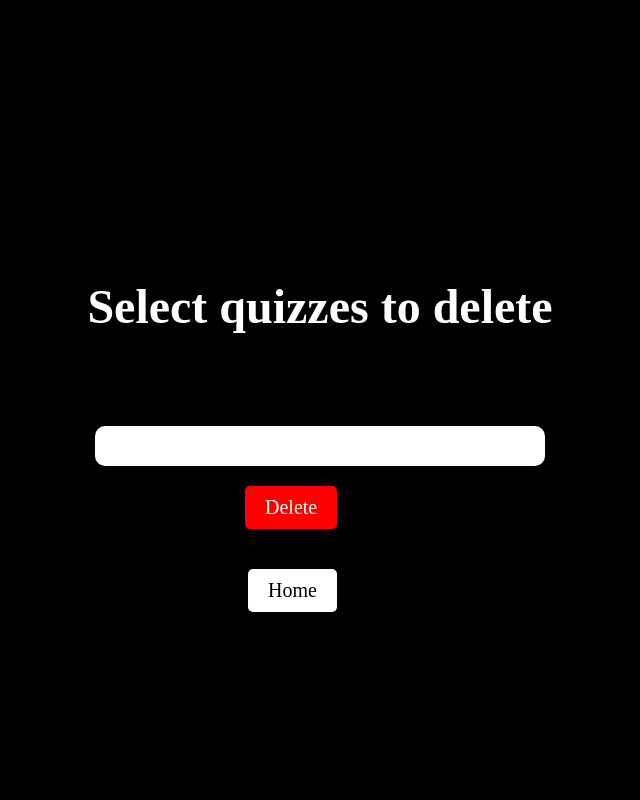
After one commit to software-students-spring2024/5-final-project-spring-2024-se-2pm-final, a Flask app: page /delete in a window 1280 px wide. The commit adds this page. Shown: the whole page, without its empty margins (320-960 px from the left). Run offline with Flask 3, Linux system fonts and the light colour scheme; data that the repository does not hold is empty.

Commit message:
now you can delete a quiz

```diff
--- a/quiz-app/app.py
+++ b/quiz-app/app.py
@@ -76,6 +76,27 @@ def add_quiz():
     db.quizzes.insert_one(quiz)
     return redirect(url_for('home'))
 
+@app.route("/delete", methods=['GET', 'POST'])
+def delete():
+    # POST handler
+    if request.method == 'POST':
+
+        # get taskId
+        quiz_ids = request.form.getlist('quiz_ids[]')
+
+        # delete
+        if quiz_ids:
+            for quiz_id in quiz_ids:
+                db.quizzes.delete_one({'_id': ObjectId(quiz_id)})
+
+        # refresh
+        return redirect(url_for('delete'))
+
+    # display delete template
+    quizzes = list(db.quizzes.find())
+    return render_template('delete.html', quizzes =quizzes)
+
+
 if __name__ == '__main__':
     app_port = os.getenv("FLASK_PORT", "3000")
     app.run(debug=True, port=app_port)
--- a/quiz-app/static/css/styles.css
+++ b/quiz-app/static/css/styles.css
@@ -48,6 +48,16 @@ h1{
 }
 h2{
     color: black;
+    font-family:"Times New Roman", Times, serif;
+    text-align: center;
+    padding-top: 100px;
+    padding-bottom: 50px;
+    font-size: 3rem;
+    line-height: 38px;
+    border-radius: 50%;
+}
+h3{
+    color: white;
     font-family:"Times New Roman", Times, serif;
     text-align: center;
     padding-top: 100px;
@@ -197,3 +207,35 @@ header .icons span:hover {
     float: left;
     margin-right: 120px;
 }
+.delete-button {
+    padding: 10px 20px;
+    margin-left: 10px;
+    background-color: red;
+    color: white;
+    border: none;
+    font-family:"Times New Roman", Times, serif;
+    border-radius: 5px;
+    cursor: pointer;
+    transition: background-color 0.3s ease;
+    margin-left: 150px;
+    text-align: center;
+    font-size: 20px;
+    float: left;
+    margin-right: 120px;
+}
+.delete-button:hover {
+    padding: 10px 20px;
+    margin-left: 10px;
+    background-color: black;
+    color: white;
+    border: none;
+    font-family:"Times New Roman", Times, serif;
+    border-radius: 5px;
+    cursor: pointer;
+    transition: background-color 0.3s ease;
+    margin-left: 150px;
+    text-align: center;
+    font-size: 20px;
+    float: left;
+    margin-right: 120px;
+}
--- /dev/null
+++ b/quiz-app/templates/delete.html
@@ -0,0 +1,32 @@
+<!DOCTYPE html>
+<html>
+
+<head>
+    <title>Delete quizzes</title>
+    <link rel="stylesheet" href="{{ url_for('static', filename='css/styles.css') }}">
+</head>
+
+<body>
+    <h3>Select quizzes to delete</h3>
+    <form action = "/delete" method = "POST">
+      <div class="wrapper">
+        <ul>
+            {% for quiz in quizzes %}
+            <li class="click_edit">
+                <input type="checkbox" name="quiz_ids[]" value="{{ quiz._id }}">
+               {{ quiz.title }}</li>
+            {% endfor %}
+        </ul>
+    </div>
+    <div>
+       <button type="submit" class="delete-button" style ="margin-left: 150px;" method = "POST">Delete</button>
+    </div>
+</form>
+    <br>
+    <br>
+    <div>
+        <a href="/"><button class="creation-button" style ="margin-left: 65px; ">Home</button></a>
+    </div>
+</body>
+
+</html>
--- a/quiz-app/templates/index.html
+++ b/quiz-app/templates/index.html
@@ -39,6 +39,11 @@
     <div>
         <a href="/create"><button type="submit" class="creation-button">Create a quiz</button></a>
     </div>
+    <br>
+    <br>
+    <div>
+        <a href="/delete"><button type="submit" class="delete-button">Delete quizz(es)</button></a>
+    </div>
 </body>
 
 </html>
```
